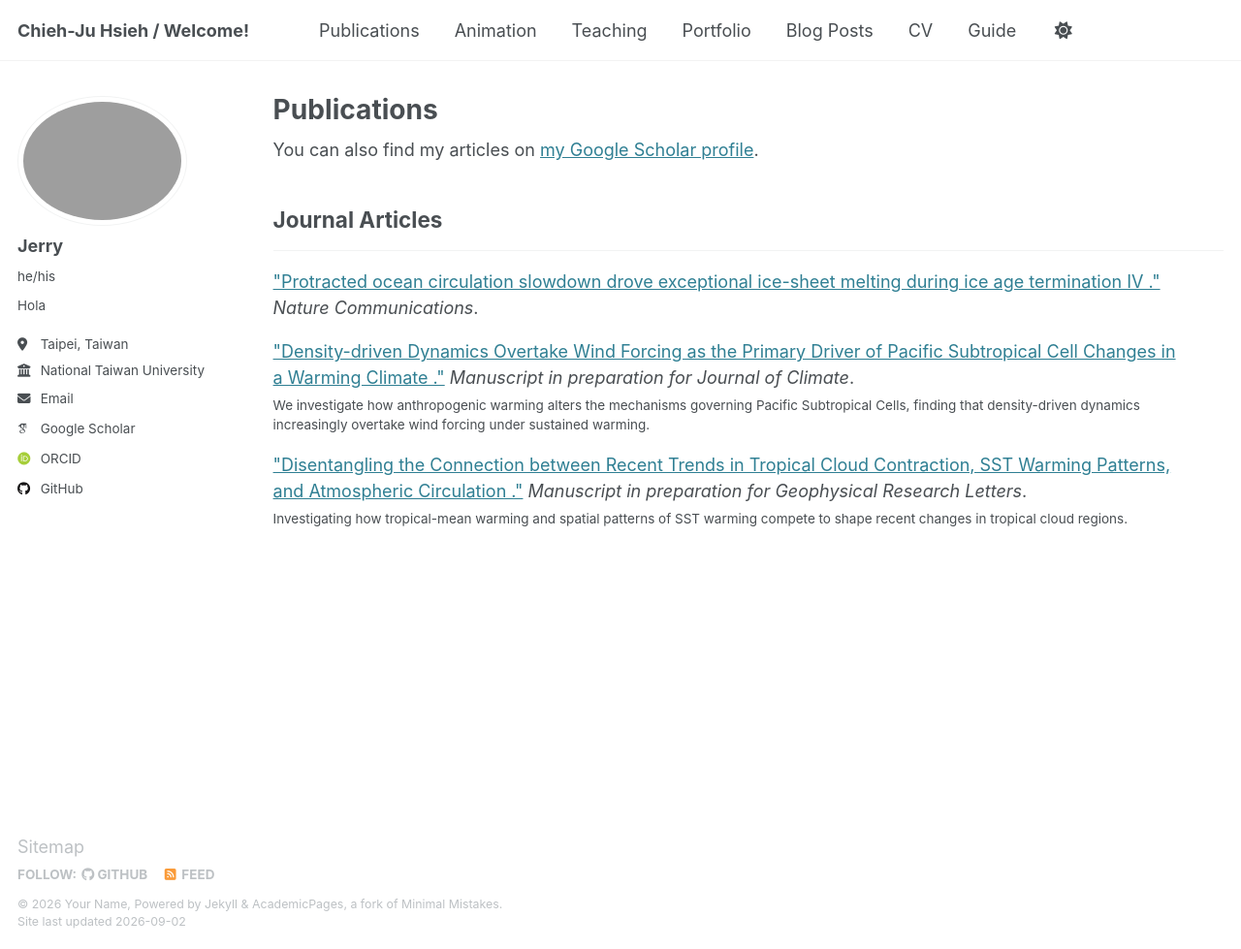
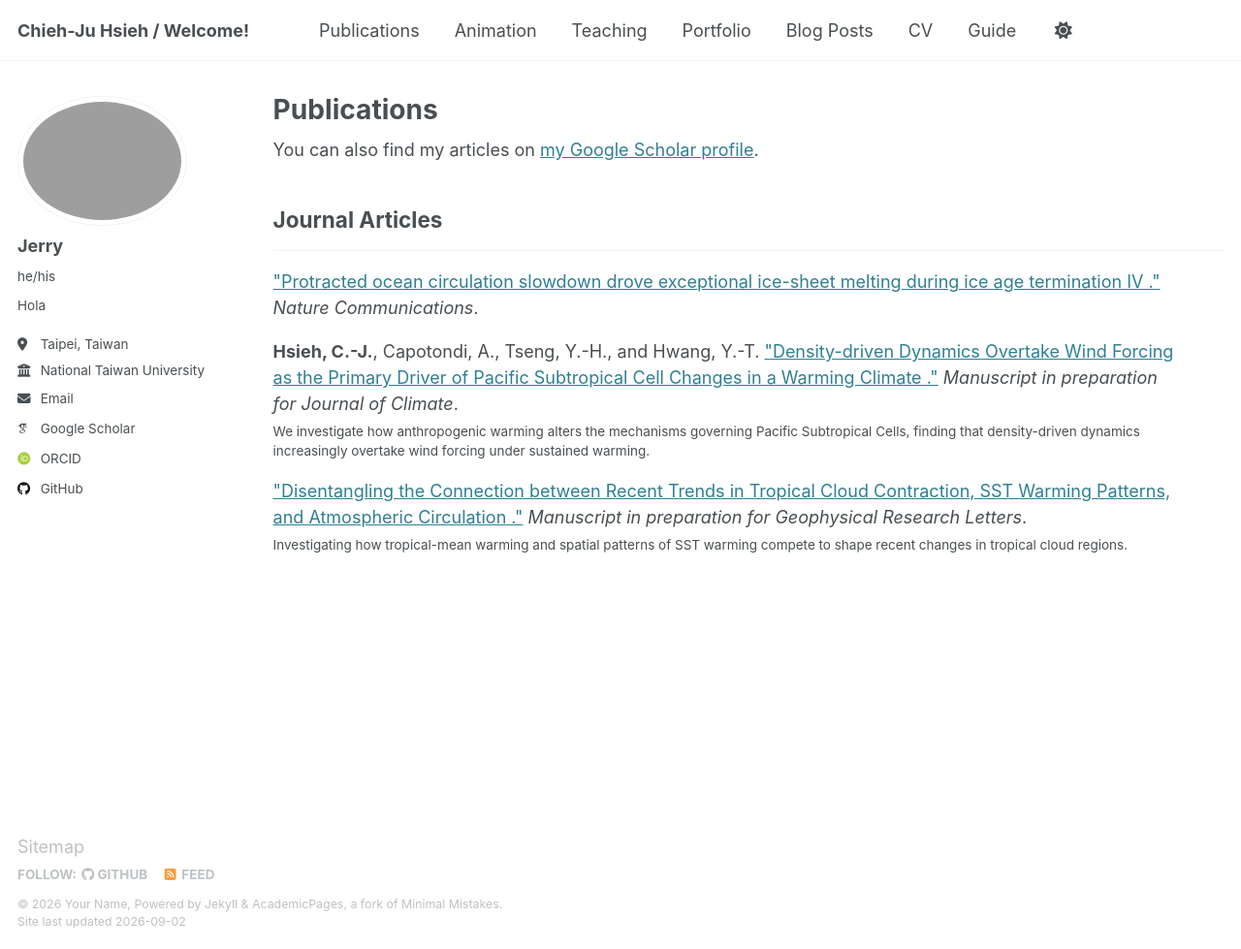
Before and after one commit to CJ-Hsieh/CJ-Hsieh.github.io, a Jekyll site: the page built from _pages/publications.html, in a window 1280 px wide and 979 px high. Shown: the whole window at 97% size. Built offline with Jekyll 4.4.1, drawn with Linux system fonts in a browser that asks for light colours; some web fonts are replaced.

Commit message:
Update 2026-hsieh-stc.md

```diff
--- a/_publications/2026-hsieh-stc.md
+++ b/_publications/2026-hsieh-stc.md
@@ -6,5 +6,6 @@ permalink: /publication/2026-hsieh-stc
 excerpt: "We investigate how anthropogenic warming alters the mechanisms governing Pacific Subtropical Cells, finding that density-driven dynamics increasingly overtake wind forcing under sustained warming."
 date: 2026-09-01
 venue: "Manuscript in preparation for Journal of Climate"
+authors: "Hsieh, C.-J., Capotondi, A., Tseng, Y.-H., and Hwang, Y.-T."
 citation: 'Hsieh, C.-J., Capotondi, A., Tseng, Y.-H., and Hwang, Y.-T. "Density-driven Dynamics Overtake Wind Forcing as the Primary Driver of Pacific Subtropical Cell Changes in a Warming Climate." <i>Manuscript in preparation for Journal of Climate</i>.'
 ---
```
